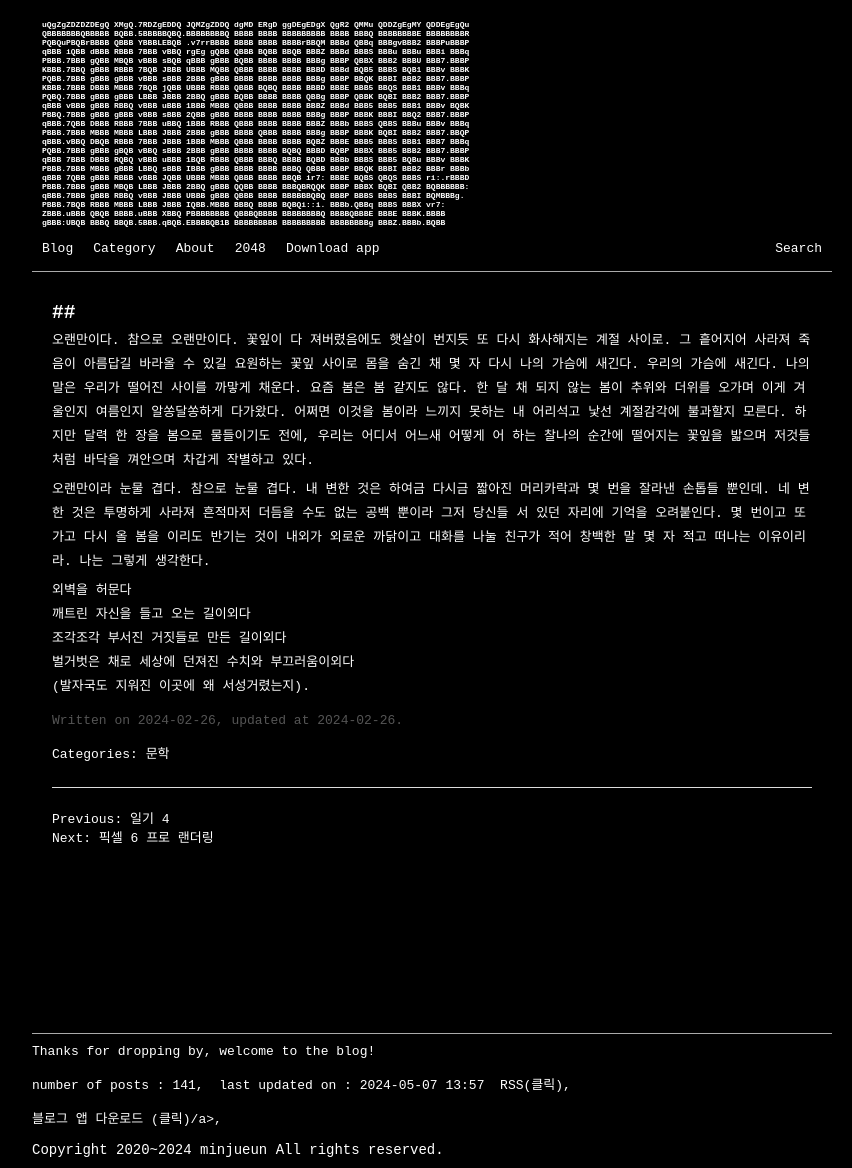
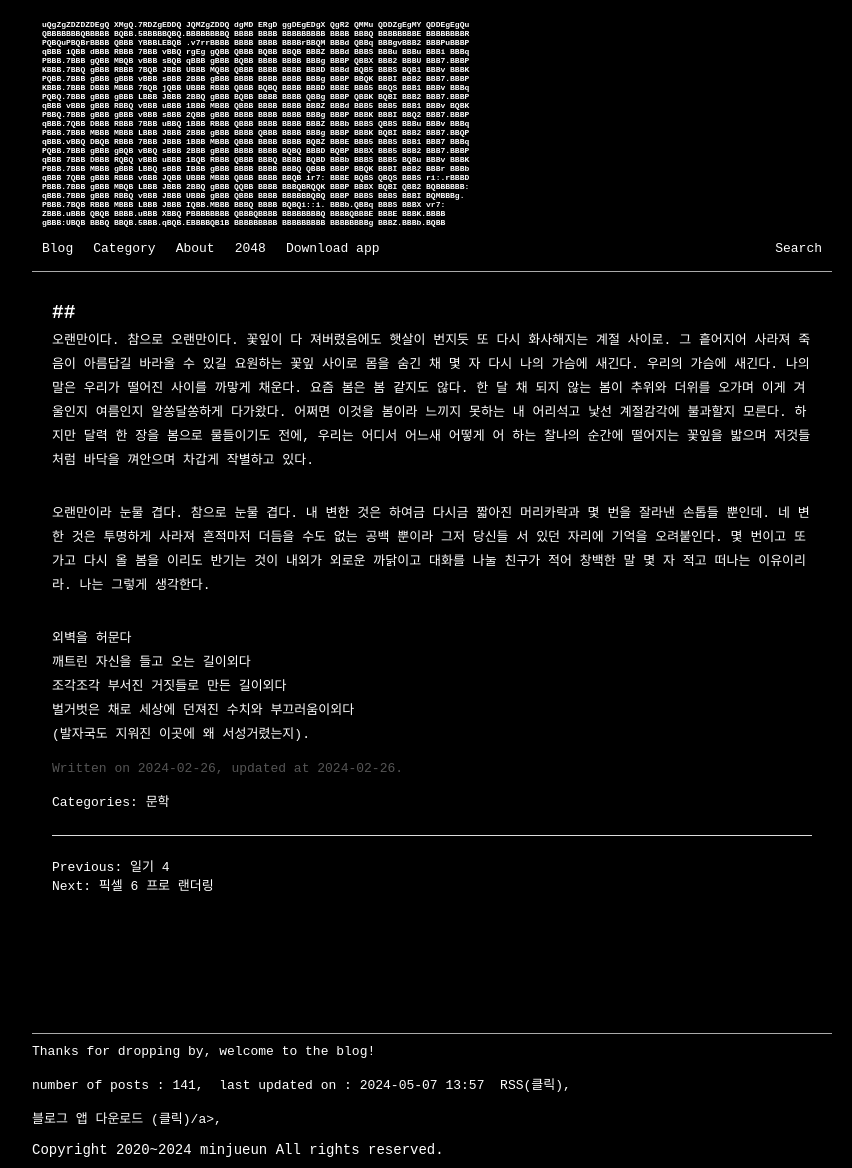
Before and after one commit to whoisrealminjueun/whoisrealminjueun.github.io, a Jekyll site: the page built from _posts/2024-02-26-##.md, in a window 1280 px wide. Shown: the whole page, without its empty margins (208-1060 px from the left). Built offline with Jekyll 4.4.1, drawn with Linux system fonts in a browser that asks for light colours.

Commit message:
Update 2024-02-26-##.md

```diff
--- a/_posts/2024-02-26-##.md
+++ b/_posts/2024-02-26-##.md
@@ -6,9 +6,9 @@
 categories: [문학]
 ---
 
-오랜만이다. 참으로 오랜만이다. 꽃잎이 다 져버렸음에도 햇살이 번지듯 또 다시 화사해지는 계절 사이로. 그 흩어지어 사라져 죽음이 아름답길 바라올 수 있길 요원하는 꽃잎 사이로 몸을 숨긴 채 몇 자 다시 나의 가슴에 새긴다. 우리의 가슴에 새긴다. 나의 말은 우리가 떨어진 사이를 까맣게 채운다. 요즘 봄은 봄 같지도 않다. 한 달 채 되지 않는 봄이 추위와 더위를 오가며 이게 겨울인지 여름인지 알쏭달쏭하게 다가왔다. 어쩌면 이것을 봄이라 느끼지 못하는 내 어리석고 낯선 계절감각에 불과할지 모른다. 하지만 달력 한 장을 봄으로 물들이기도 전에, 우리는 어디서 어느새 어떻게 어 하는 찰나의 순간에 떨어지는 꽃잎을 밟으며 저것들 처럼 바닥을 껴안으며 차갑게 작별하고 있다.
+오랜만이다. 참으로 오랜만이다. 꽃잎이 다 져버렸음에도 햇살이 번지듯 또 다시 화사해지는 계절 사이로. 그 흩어지어 사라져 죽음이 아름답길 바라올 수 있길 요원하는 꽃잎 사이로 몸을 숨긴 채 몇 자 다시 나의 가슴에 새긴다. 우리의 가슴에 새긴다. 나의 말은 우리가 떨어진 사이를 까맣게 채운다. 요즘 봄은 봄 같지도 않다. 한 달 채 되지 않는 봄이 추위와 더위를 오가며 이게 겨울인지 여름인지 알쏭달쏭하게 다가왔다. 어쩌면 이것을 봄이라 느끼지 못하는 내 어리석고 낯선 계절감각에 불과할지 모른다. 하지만 달력 한 장을 봄으로 물들이기도 전에, 우리는 어디서 어느새 어떻게 어 하는 찰나의 순간에 떨어지는 꽃잎을 밟으며 저것들 처럼 바닥을 껴안으며 차갑게 작별하고 있다.<br><br>
 
-오랜만이라 눈물 겹다. 참으로 눈물 겹다. 내 변한 것은 하여금 다시금 짧아진 머리카락과 몇 번을 잘라낸 손톱들 뿐인데. 네 변한 것은 투명하게 사라져 흔적마저 더듬을 수도 없는 공백 뿐이라 그저 당신들 서 있던 자리에 기억을 오려붙인다. 몇 번이고 또 가고 다시 올 봄을 이리도 반기는 것이 내외가 외로운 까닭이고 대화를 나눌 친구가 적어 창백한 말 몇 자 적고 떠나는 이유이리라. 나는 그렇게 생각한다.
+오랜만이라 눈물 겹다. 참으로 눈물 겹다. 내 변한 것은 하여금 다시금 짧아진 머리카락과 몇 번을 잘라낸 손톱들 뿐인데. 네 변한 것은 투명하게 사라져 흔적마저 더듬을 수도 없는 공백 뿐이라 그저 당신들 서 있던 자리에 기억을 오려붙인다. 몇 번이고 또 가고 다시 올 봄을 이리도 반기는 것이 내외가 외로운 까닭이고 대화를 나눌 친구가 적어 창백한 말 몇 자 적고 떠나는 이유이리라. 나는 그렇게 생각한다.<br><br>
 
 외벽을 허문다<br>
 깨트린 자신을 들고 오는 길이외다<br>
```
